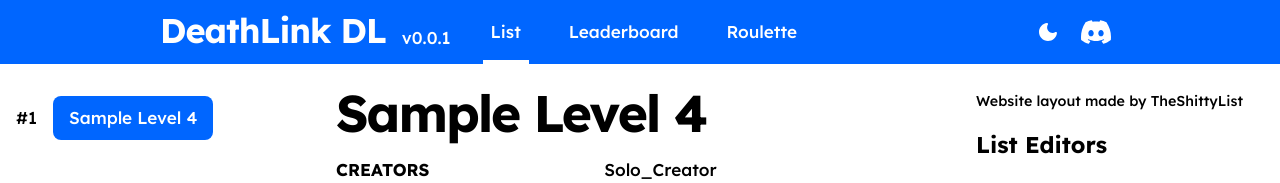
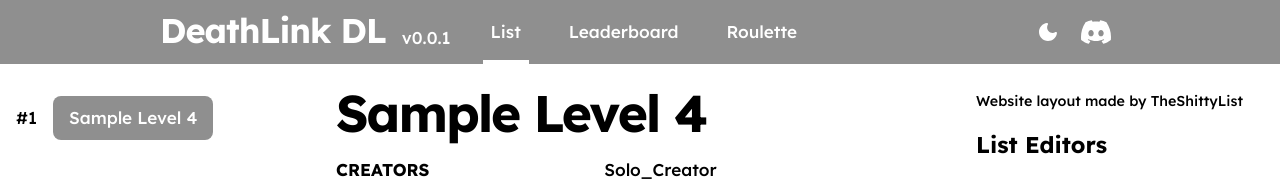
Before and after one commit to theUGTeam/DeathLinkDL, a plain HTML site: page index.html in a window 1280 px wide. Shown: the top 183 px of the page. Drawn offline with nearby package versions, Linux system fonts and the light colour scheme.

Commit message:
Update main.css

```diff
--- a/css/main.css
+++ b/css/main.css
@@ -3,7 +3,7 @@
     --color-on-background: black;
     --color-background-hover: #eee;
     --color-on-background-hover: black;
-    --color-primary: #0066ff;
+    --color-primary: #8f8f8f;
     --color-on-primary: white;
     --color-error: #de0000;
     --color-on-error: white;
@@ -16,7 +16,7 @@ header.dark {
     --color-on-background: white;
     --color-background-hover: #27262c;
     --color-on-background-hover: white;
-    --color-primary: rgb(102, 102, 102);
+    --color-primary: rgb(71, 71, 71);
     --color-primary-disabled: #363636;
     --color-on-primary: white;
     --color-error: #de0000;
```
